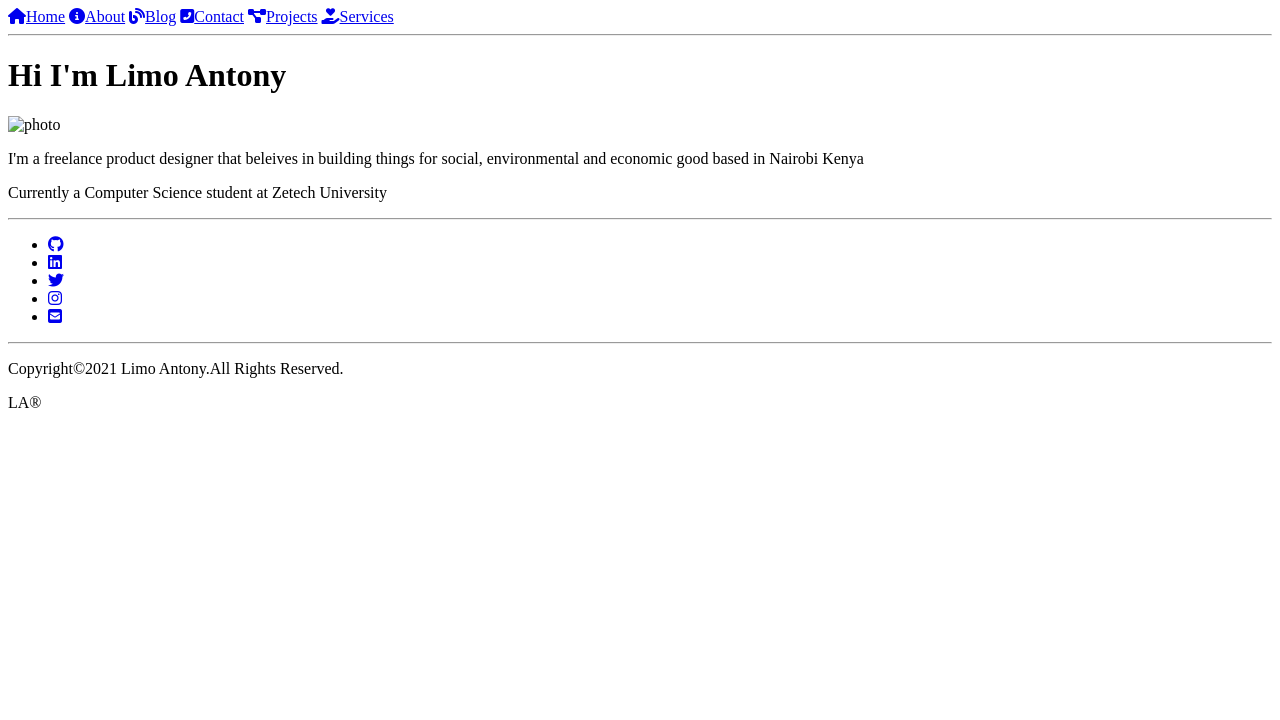
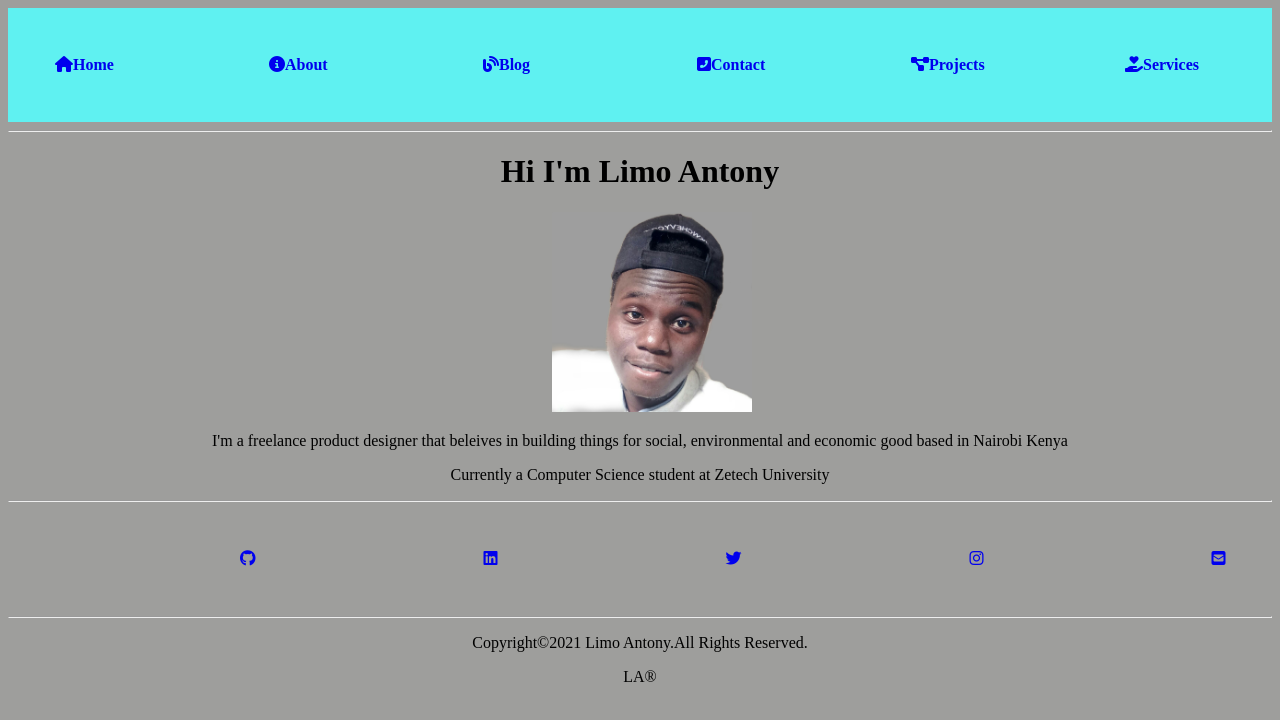
Before and after one commit to Limo-Antony/final, a plain HTML site: page index.html in a window 1280 px wide. Drawn offline with Linux system fonts and the light colour scheme; the site is published under a folder, as on GitHub Pages, so addresses that start at the root find nothing.

Commit message:
Add files via upload

```diff
--- a/index.html
+++ b/index.html
@@ -14,7 +14,7 @@ Date: October 2021
     <title>Limo Antony</title>
 </head>
 <script src="https://kit.fontawesome.com/d075827e88.js" crossorigin="anonymous"></script>
-<link rel="stylesheet" href="/styles/main.css">
+<link rel="stylesheet" href="styles/main.css">
 <body>
     <!-- Navigation bar/links to other pages-->
     <nav class="nav-menu">
@@ -30,7 +30,7 @@ Date: October 2021
     <!-- jumbotron Section -->
     <h1>Hi I'm Limo Antony</h1>
     <div class="taliban">
-    <img src="/images/moli.jpg" alt="photo" width="200" height="200">
+    <img src="images/moli.jpg" alt="photo" width="200" height="200">
     </div>
     <p>I'm a freelance product designer that beleives in building things for social, environmental and economic good based in Nairobi Kenya</p>
     <p>Currently a Computer Science student at Zetech University</p>
```
Also changed, not shown: about.html (+1 -1 lines), contacts.html (+1 -1 lines).
